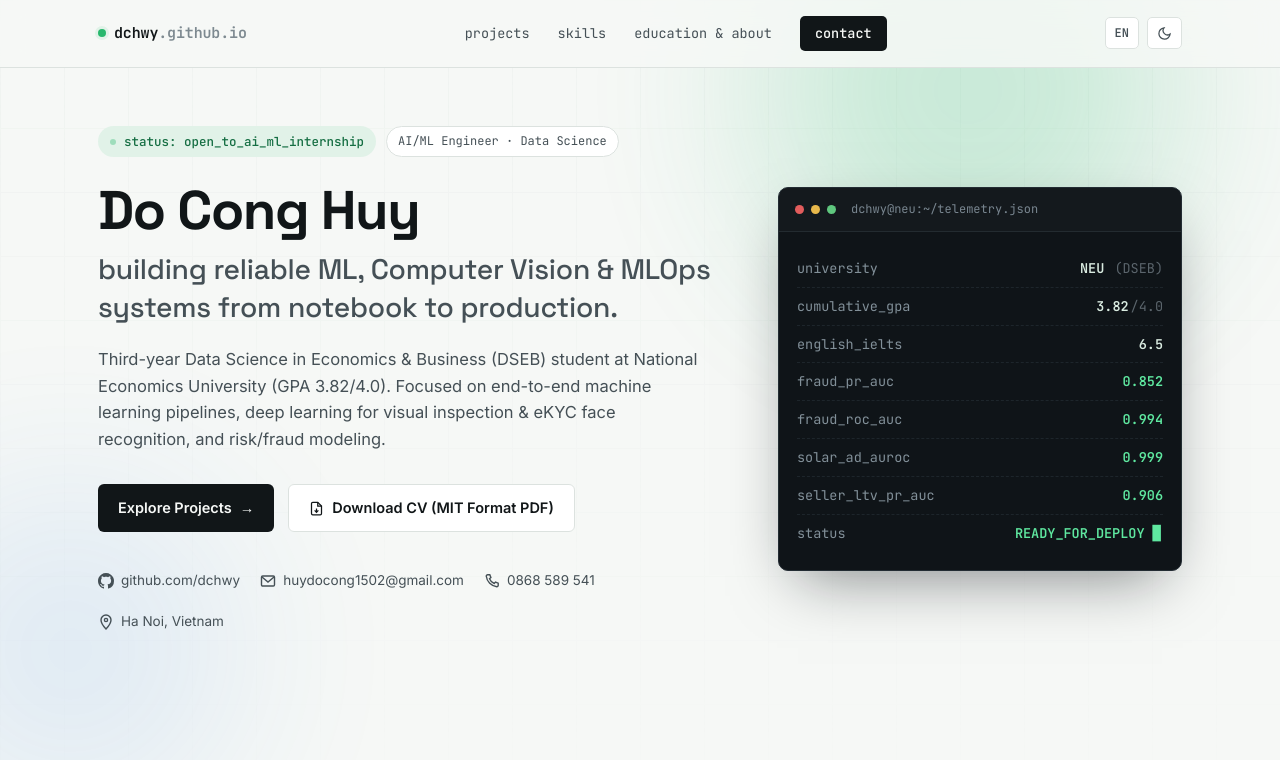
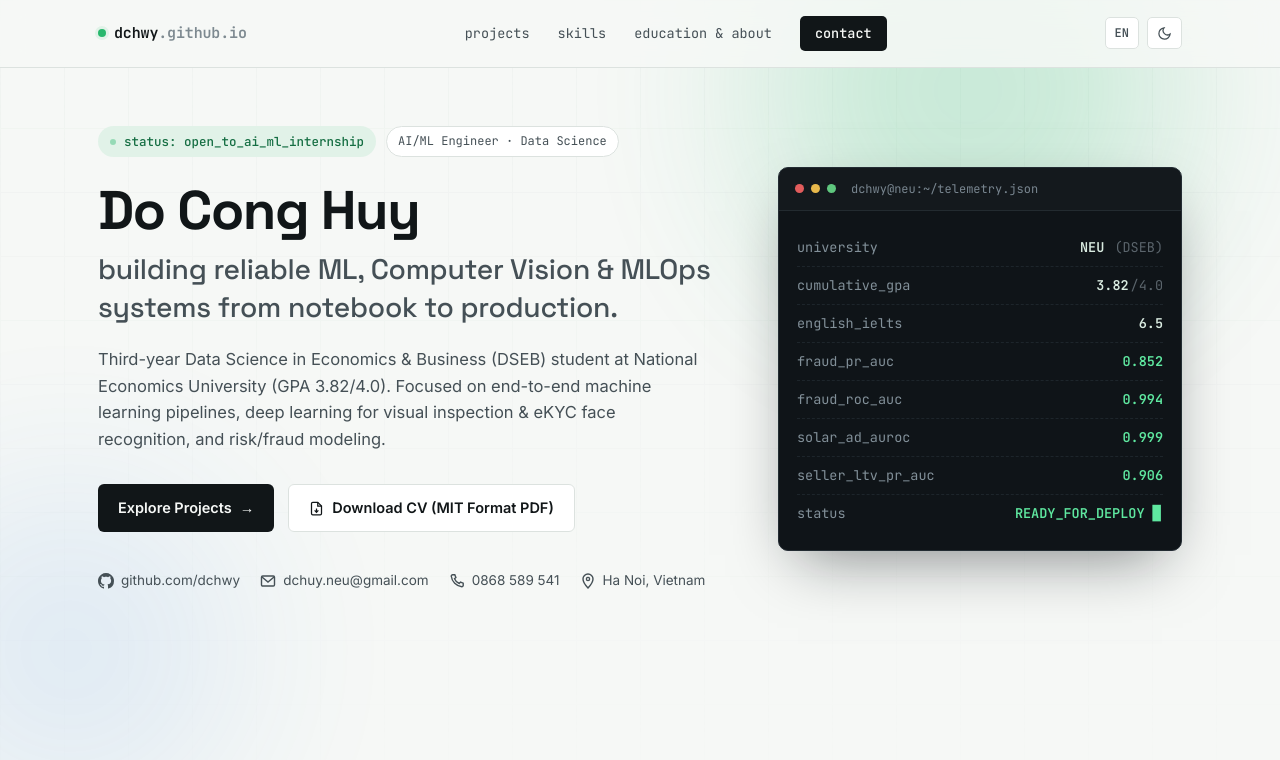
Before and after one commit to dchwy/dchwy.github.io, a plain HTML site: page index.html in a window 1280 px wide. Shown: the top 760 px of the page. Drawn offline with Linux system fonts and the light colour scheme.

Commit message:
chore: update contact email to dchuy.neu@gmail.com in portfolio and CV

```diff
--- a/index.html
+++ b/index.html
@@ -81,9 +81,9 @@
         <svg width="16" height="16" viewBox="0 0 16 16" fill="currentColor" aria-hidden="true"><path d="M8 0C3.58 0 0 3.58 0 8c0 3.54 2.29 6.53 5.47 7.59.4.07.55-.17.55-.38 0-.19-.01-.82-.01-1.49-2.01.37-2.53-.49-2.69-.94-.09-.23-.48-.94-.82-1.13-.28-.15-.68-.52-.01-.53.63-.01 1.08.58 1.23.82.72 1.21 1.87.87 2.33.66.07-.52.28-.87.51-1.07-1.78-.2-3.64-.89-3.64-3.95 0-.87.31-1.59.82-2.15-.08-.2-.36-1.02.08-2.12 0 0 .67-.21 2.2.82.64-.18 1.32-.27 2-.27.68 0 1.36.09 2 .27 1.53-1.04 2.2-.82 2.2-.82.44 1.1.16 1.92.08 2.12.51.56.82 1.27.82 2.15 0 3.07-1.87 3.75-3.65 3.95.29.25.54.73.54 1.48 0 1.07-.01 1.93-.01 2.2 0 .21.15.46.55.38A8.01 8.01 0 0 0 16 8c0-4.42-3.58-8-8-8z"/></svg>
         github.com/dchwy
       </a>
-      <a href="mailto:huydocong1502@gmail.com" class="meta-item">
+      <a href="mailto:dchuy.neu@gmail.com" class="meta-item">
         <svg width="16" height="16" viewBox="0 0 16 16" fill="none" stroke="currentColor" stroke-width="1.4" aria-hidden="true"><rect x="1.5" y="3" width="13" height="10" rx="1.2"/><path d="M2 4l6 5 6-5"/></svg>
-        huydocong1502@gmail.com
+        dchuy.neu@gmail.com
       </a>
       <a href="tel:0868589541" class="meta-item">
         <svg width="16" height="16" viewBox="0 0 16 16" fill="none" stroke="currentColor" stroke-width="1.4" aria-hidden="true"><path d="M3.6 1.8h2.2l1.1 2.7-1.4 1.2a8.5 8.5 0 0 0 4.8 4.8l1.2-1.4 2.7 1.1v2.2a1.3 1.3 0 0 1-1.4 1.3A11.8 11.8 0 0 1 2.3 3.2 1.3 1.3 0 0 1 3.6 1.8z"/></svg>
@@ -476,7 +476,7 @@
     <h2 class="contact-title" data-i18n="contact_title">Seeking AI / ML Engineer<br>&amp; Data Science Internship</h2>
     <p class="contact-desc" data-i18n="contact_desc">Available for full-time internship programs. Feel free to reach out regarding AI/ML engineering roles, research collaborations, or technical discussions.</p>
     <div class="contact-actions">
-      <a href="mailto:huydocong1502@gmail.com" class="btn btn-primary">huydocong1502@gmail.com</a>
+      <a href="mailto:dchuy.neu@gmail.com" class="btn btn-primary">dchuy.neu@gmail.com</a>
       <a href="tel:0868589541" class="btn btn-ghost">0868 589 541</a>
       <a href="assets/Do_Cong_Huy_CV.pdf" class="btn btn-ghost" target="_blank" rel="noopener">Resume (PDF)</a>
     </div>
```
Also changed, not shown: 1 other file.
